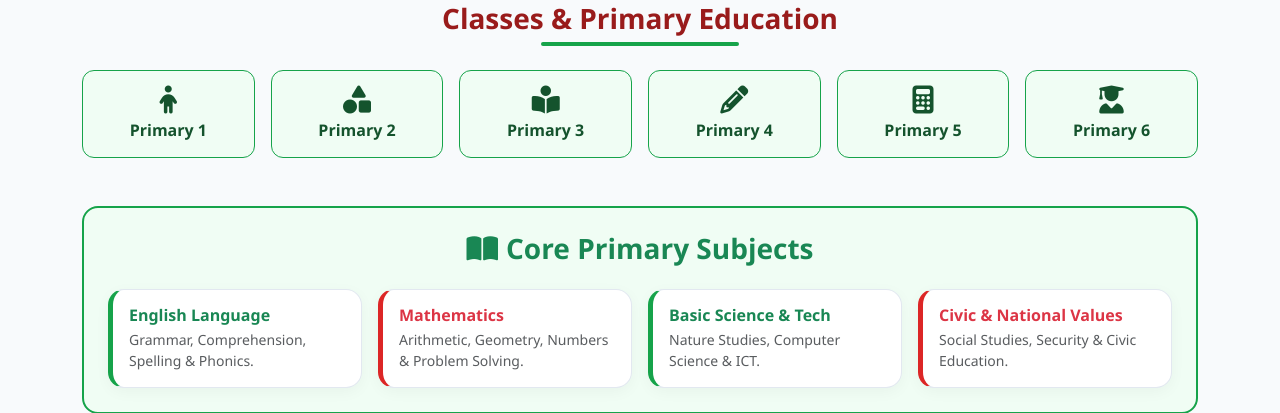
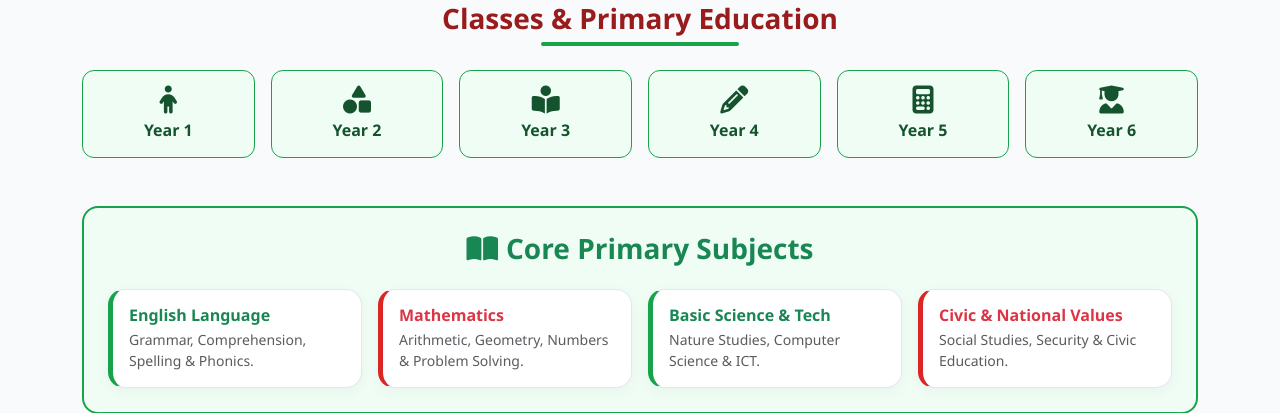
Before and after one commit to MartinsEaglewings/martins-primary-school-portal, a Flask app: page / in a window 1280 px wide. Shown: the part 791-1204 px from the top of the page. Run offline with Flask 3, Linux system fonts and the light colour scheme; data that the repository does not hold is empty.

Commit message:
Change Primary 1-6 to Year 1-6 and persist sqlite data across restarts

```diff
--- a/backend/app.py
+++ b/backend/app.py
@@ -13,8 +13,13 @@ app = Flask(__name__,
 
 CORS(app)
 
+def get_db_connection():
+    conn = sqlite3.connect(DB_PATH, timeout=10)
+    conn.row_factory = sqlite3.Row
+    return conn
+
 def init_db():
-    conn = sqlite3.connect(DB_PATH)
+    conn = get_db_connection()
     cursor = conn.cursor()
     cursor.execute('''
         CREATE TABLE IF NOT EXISTS users (
@@ -65,7 +70,7 @@ def register():
         return jsonify({'error': 'Username and password required'}), 400
 
     try:
-        conn = sqlite3.connect(DB_PATH)
+        conn = get_db_connection()
         cursor = conn.cursor()
         cursor.execute("INSERT INTO users (username, email, password, role) VALUES (?, ?, ?, ?)",
                        (username, email, password, role))
@@ -84,7 +89,7 @@ def login():
     identifier = data.get('identifier')
     password = data.get('password')
 
-    conn = sqlite3.connect(DB_PATH)
+    conn = get_db_connection()
     cursor = conn.cursor()
     cursor.execute("SELECT id, username, email, role FROM users WHERE (username=? OR email=?) AND password=?",
                    (identifier, identifier, password))
@@ -94,10 +99,10 @@ def login():
     if user:
         return jsonify({
             'user': {
-                'id': user[0],
-                'username': user[1],
-                'email': user[2],
-                'role': user[3]
+                'id': user['id'],
+                'username': user['username'],
+                'email': user['email'],
+                'role': user['role']
             }
         }), 200
     else:
@@ -106,7 +111,7 @@ def login():
 # --- ANNOUNCEMENTS API ---
 @app.route('/api/announcements', methods=['GET', 'POST'])
 def announcements():
-    conn = sqlite3.connect(DB_PATH)
+    conn = get_db_connection()
     cursor = conn.cursor()
     if request.method == 'POST':
         data = request.get_json()
@@ -119,11 +124,11 @@ def announcements():
     cursor.execute("SELECT id, title, content, created_at FROM announcements ORDER BY id DESC")
     rows = cursor.fetchall()
     conn.close()
-    return jsonify([{'id': r[0], 'title': r[1], 'content': r[2], 'created_at': r[3]} for r in rows]), 200
+    return jsonify([{'id': r['id'], 'title': r['title'], 'content': r['content'], 'created_at': r['created_at']} for r in rows]), 200
 
 @app.route('/api/announcements/<int:ann_id>', methods=['DELETE'])
 def delete_announcement(ann_id):
-    conn = sqlite3.connect(DB_PATH)
+    conn = get_db_connection()
     cursor = conn.cursor()
     cursor.execute("DELETE FROM announcements WHERE id = ?", (ann_id,))
     conn.commit()
@@ -133,7 +138,7 @@ def delete_announcement(ann_id):
 # --- ASSIGNMENTS API ---
 @app.route('/api/assignments', methods=['GET', 'POST'])
 def assignments():
-    conn = sqlite3.connect(DB_PATH)
+    conn = get_db_connection()
     cursor = conn.cursor()
     if request.method == 'POST':
         data = request.get_json()
@@ -146,11 +151,11 @@ def assignments():
     cursor.execute("SELECT id, title, description, created_at FROM assignments ORDER BY id DESC")
     rows = cursor.fetchall()
     conn.close()
-    return jsonify([{'id': r[0], 'title': r[1], 'description': r[2], 'created_at': r[3]} for r in rows]), 200
+    return jsonify([{'id': r['id'], 'title': r['title'], 'description': r['description'], 'created_at': r['created_at']} for r in rows]), 200
 
 @app.route('/api/assignments/<int:ass_id>', methods=['DELETE'])
 def delete_assignment(ass_id):
-    conn = sqlite3.connect(DB_PATH)
+    conn = get_db_connection()
     cursor = conn.cursor()
     cursor.execute("DELETE FROM assignments WHERE id = ?", (ass_id,))
     conn.commit()
--- a/templates/index.html
+++ b/templates/index.html
@@ -228,22 +228,22 @@
                 <h3 class="section-title mb-4">Classes & Primary Education</h3>
                 <div class="row g-3">
                     <div class="col-6 col-md-2">
-                        <div class="class-badge"><i class="fas fa-child d-block fs-3 mb-1"></i>Primary 1</div>
+                        <div class="class-badge"><i class="fas fa-child d-block fs-3 mb-1"></i>Year 1</div>
                     </div>
                     <div class="col-6 col-md-2">
-                        <div class="class-badge"><i class="fas fa-shapes d-block fs-3 mb-1"></i>Primary 2</div>
+                        <div class="class-badge"><i class="fas fa-shapes d-block fs-3 mb-1"></i>Year 2</div>
                     </div>
                     <div class="col-6 col-md-2">
-                        <div class="class-badge"><i class="fas fa-book-reader d-block fs-3 mb-1"></i>Primary 3</div>
+                        <div class="class-badge"><i class="fas fa-book-reader d-block fs-3 mb-1"></i>Year 3</div>
                     </div>
                     <div class="col-6 col-md-2">
-                        <div class="class-badge"><i class="fas fa-pencil-alt d-block fs-3 mb-1"></i>Primary 4</div>
+                        <div class="class-badge"><i class="fas fa-pencil-alt d-block fs-3 mb-1"></i>Year 4</div>
                     </div>
                     <div class="col-6 col-md-2">
-                        <div class="class-badge"><i class="fas fa-calculator d-block fs-3 mb-1"></i>Primary 5</div>
+                        <div class="class-badge"><i class="fas fa-calculator d-block fs-3 mb-1"></i>Year 5</div>
                     </div>
                     <div class="col-6 col-md-2">
-                        <div class="class-badge"><i class="fas fa-user-graduate d-block fs-3 mb-1"></i>Primary 6</div>
+                        <div class="class-badge"><i class="fas fa-user-graduate d-block fs-3 mb-1"></i>Year 6</div>
                     </div>
                 </div>
             </div>
@@ -318,7 +318,7 @@
                         <h5 class="fw-bold text-success mb-3"><i class="fas fa-tasks me-2"></i>Create New Homework / Assignment</h5>
                         <form onsubmit="postAssignment(event)">
                             <div class="mb-2">
-                                <input type="text" id="assTitle" class="form-control" placeholder="Assignment Title (e.g. Primary 4 Maths)" required>
+                                <input type="text" id="assTitle" class="form-control" placeholder="Assignment Title (e.g. Year 4 Maths)" required>
                             </div>
                             <div class="mb-2">
                                 <textarea id="assDesc" class="form-control" rows="2" placeholder="Instructions for pupils..."></textarea>
```
